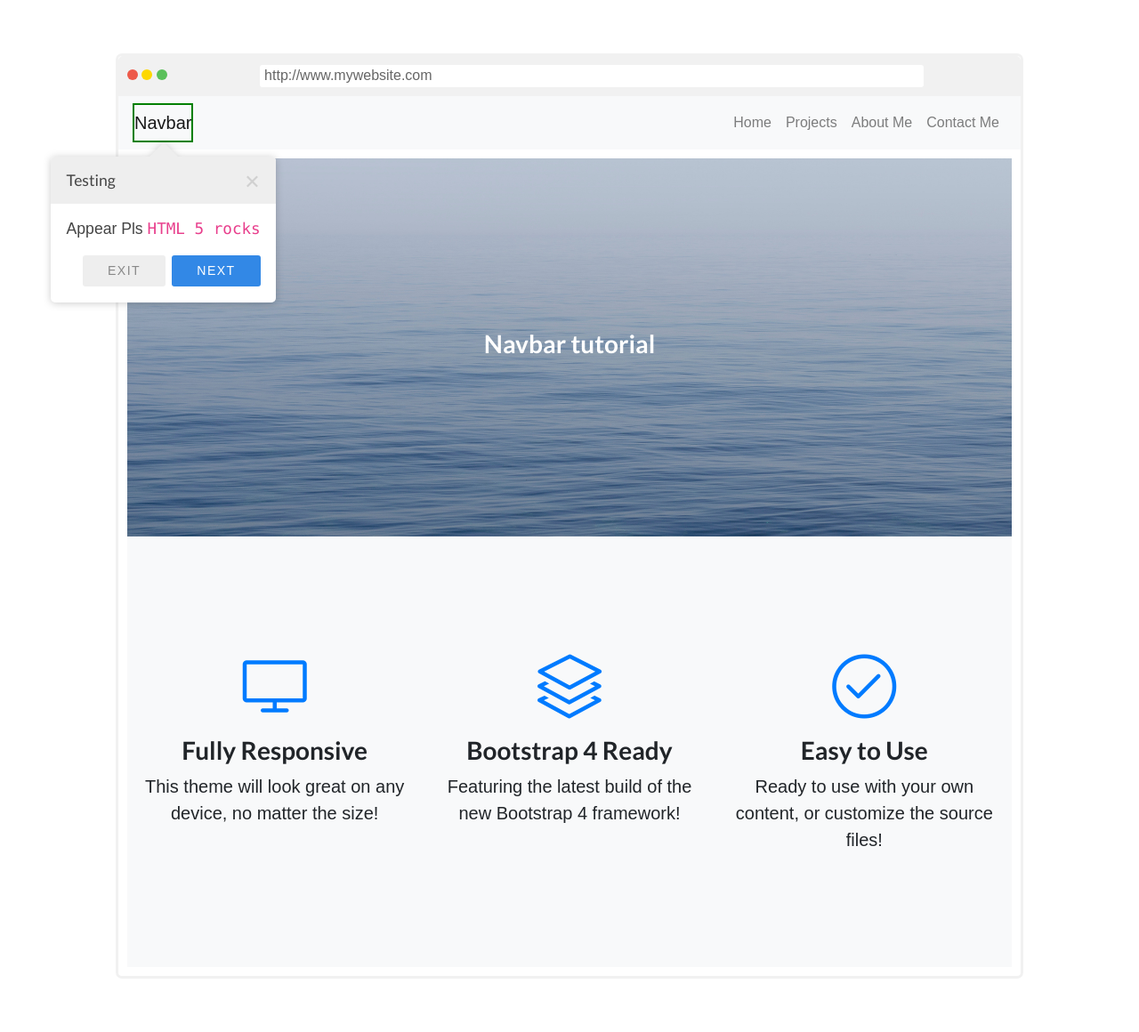
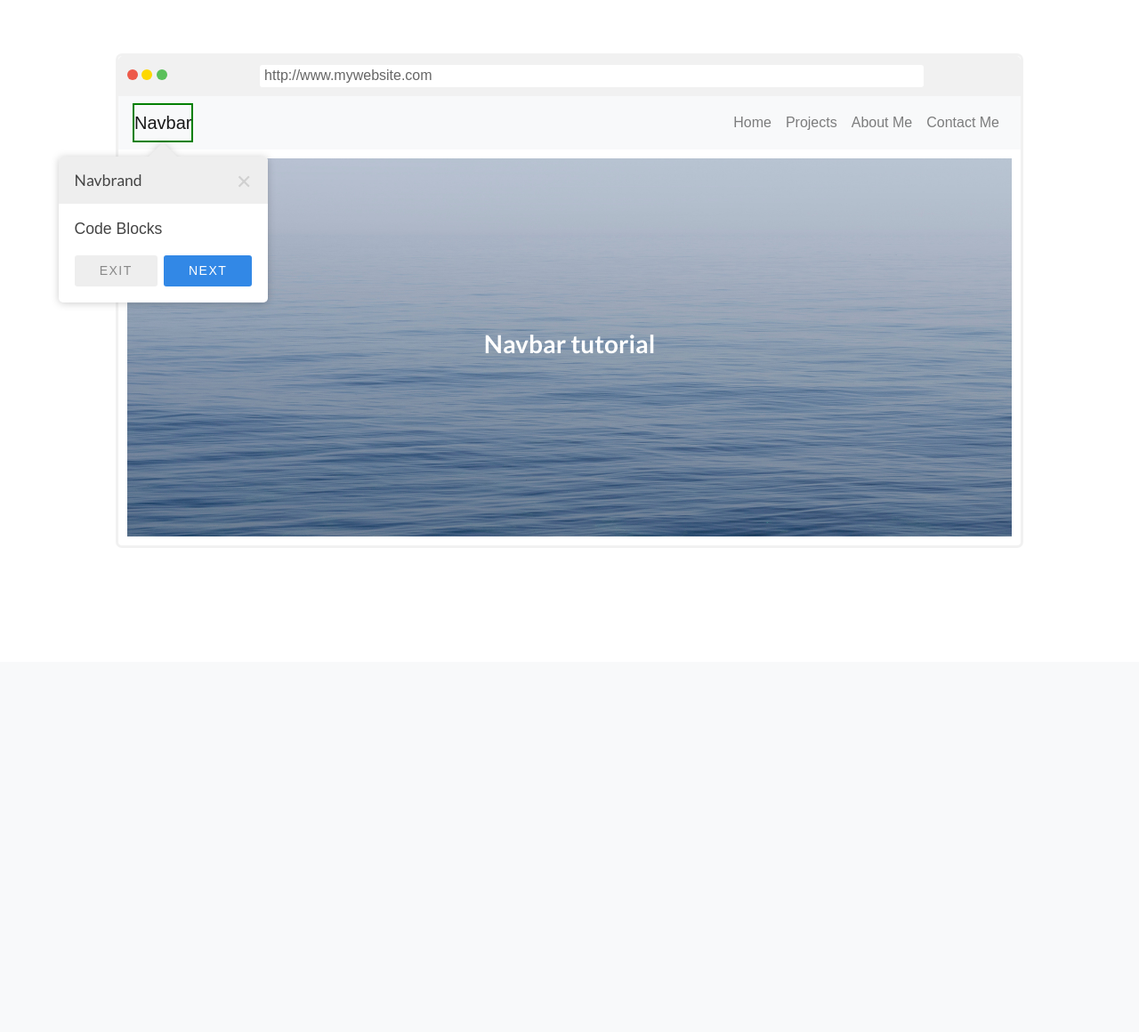
Before and after one commit to csleong98/LearnX, a PHP site: page /learn.html in a window 1280 px wide. Shown: the part 56-1216 px from the top of the page at 89% size. After the commit the page ends 659 px from the top, so only its background shows below. Run offline with PHP 8.4, Linux system fonts and the light colour scheme.

Commit message:
normal updates

```diff
--- a/css/learn.css
+++ b/css/learn.css
@@ -82,8 +82,3 @@ input[type=text] {
     border: green 2px solid;
 
 }
-
-.content-shown {
-    border-color: black;
-    border-width: 2px;
-}
--- a/learn.html
+++ b/learn.html
@@ -26,7 +26,7 @@
 </head>
 
 <body>
-    <!-- Navigation -->
+    <!-- Main Navigation -->
     <nav class="navbar navbar-light bg-light static-top">
         <div class="container">
             <a class="navbar-brand" href="#">LearnX</a>
@@ -38,6 +38,7 @@
         <div class="container" style="padding: 60px;">
             <div class="browser-container">
                 <div class="browser-row">
+                    <!-- 3 dots of browser window -->
                     <div class="column left">
                         <span class="dot" style="background:#ED594A;"></span>
                         <span class="dot" style="background:#FDD800;"></span>
@@ -48,13 +49,17 @@
                     </div>
                 </div>
 
+                <!-- browser's navbar -->
                 <nav class="navbar navbar-expand-lg navbar-light bg-light">
                     <a class="navbar-brand small-navbar-brand shepherd-target shepherd-element-attached-top" href="#">Navbar</a>
+
+                    <!-- hamburger navbar -->
                     <button class="navbar-toggler" type="button" data-toggle="collapse" data-target="#navbarSupportedContent" aria-controls="navbarSupportedContent"
                         aria-expanded="false" aria-label="Toggle navigation">
                         <span class="navbar-toggler-icon"></span>
                     </button>
 
+                    <!-- navbar links -->
                     <div class="collapse navbar-collapse" id="navbarSupportedContent">
                         <ul class="navbar-nav ml-auto small-navbar-links">
                             <li class="nav-item">
@@ -73,7 +78,10 @@
                             </li>
                     </div>
                 </nav>
+                <!-- /browser's navbar -->
 
+
+                <!-- header -->
                 <div class="content">
                     <header class="masthead text-white text-center">
                         <div class="container">
@@ -84,42 +92,9 @@
                             </div>
                         </div>
                     </header>
+                </div>
+                <!-- /header -->
 
-                    <!-- Icons Grid -->
-                    <section class="features-icons bg-light text-center">
-                        <div class="container">
-                            <div class="row">
-                                <div class="col-lg-4">
-                                    <div class="features-icons-item mx-auto mb-5 mb-lg-0 mb-lg-3 fully-responsive">
-                                        <div class="features-icons-icon d-flex">
-                                            <i class="icon-screen-desktop m-auto text-primary"></i>
-                                        </div>
-                                        <h3>Fully Responsive</h3>
-                                        <p class="lead mb-0">This theme will look great on any device, no matter the size!</p>
-                                    </div>
-                                </div>
-                                <div class="col-lg-4">
-                                    <div class="features-icons-item mx-auto mb-5 mb-lg-0 mb-lg-3">
-                                        <div class="features-icons-icon d-flex">
-                                            <i class="icon-layers m-auto text-primary"></i>
-                                        </div>
-                                        <h3>Bootstrap 4 Ready</h3>
-                                        <p class="lead mb-0">Featuring the latest build of the new Bootstrap 4 framework!</p>
-                                    </div>
-                                </div>
-                                <div class="col-lg-4">
-                                    <div class="features-icons-item mx-auto mb-0 mb-lg-3">
-                                        <div class="features-icons-icon d-flex">
-                                            <i class="icon-check m-auto text-primary"></i>
-                                        </div>
-                                        <h3>Easy to Use</h3>
-                                        <p class="lead mb-0">Ready to use with your own content, or customize the source files!</p>
-                                    </div>
-                                </div>
-                            </div>
-                        </div>
-                    </section>
-                </div>
             </div>
     </section>
 
--- a/learn.js
+++ b/learn.js
@@ -8,9 +8,9 @@ tour = new Shepherd.Tour({
     }
 });
 
-tour.addStep('example-step', {
-    title: 'Testing',
-    text: 'Appear Pls <code>HTML 5 rocks</code>',
+tour.addStep('navbrand', {
+    title: 'Navbrand',
+    text: 'Code Blocks',
     attachTo: '.small-navbar-brand bottom',
     buttons: [
 
@@ -26,9 +26,9 @@ tour.addStep('example-step', {
     ]
 });
 
-tour.addStep('test', {
-    title: 'Testing 2',
-    text: 'Hello World',
+tour.addStep('nav-links', {
+    title: 'navlinks',
+    text: 'Code Blocks',
     attachTo: '.small-navbar-links bottom',
     classes: 'shepherd shepherd-open shepherd-theme-arrows shepherd-transparent-text',
     buttons: [
@@ -44,9 +44,9 @@ tour.addStep('test', {
     ]
 });
 
-tour.addStep('test-2', {
-    title: 'Testing 3',
-    text: 'Hello World',
+tour.addStep('header', {
+    title: 'Header',
+    text: 'Code Blocks',
     attachTo: '.content h3 bottom',
     classes: 'shepherd shepherd-open shepherd-theme-arrows shepherd-transparent-text',
     buttons: [
@@ -62,21 +62,4 @@ tour.addStep('test-2', {
     ]
 });
 
-tour.addStep('test-4', {
-    title: 'Testing 4',
-    text: 'Hello World',
-    attachTo: '.fully-responsive p bottom',
-    classes: 'shepherd shepherd-open shepherd-theme-arrows shepherd-transparent-text',
-    buttons: [
-        {
-            text: 'Back',
-            classes: 'shepherd-button-secondary',
-            action: tour.back
-        }, {
-            text: 'Exit',
-            classes: 'shepherd-button-example-primary',
-            action: tour.hide
-        }
-    ]
-});
 tour.start();
```
